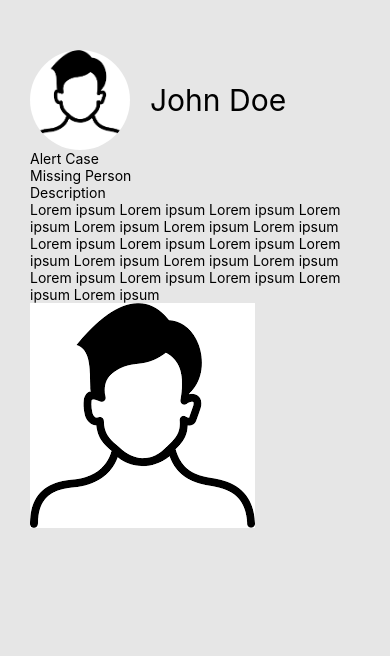
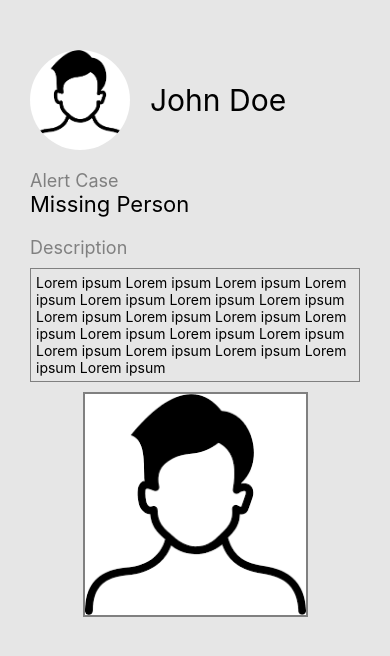
Before and after one commit to JeanPaul-AbiZeid/SOS, a React Native app in the folder SOS-ReactNative/: screen / in a window 390 px wide. Shown: the top 656 px of the page. Built offline with nearby package versions, Linux system fonts and the light colour scheme.

Commit message:
frontend: adjusting and styling the alert page

```diff
--- a/SOS-ReactNative/components/AlertPage/Alert.js
+++ b/SOS-ReactNative/components/AlertPage/Alert.js
@@ -14,7 +14,7 @@ export default function Alert() {
         <Text style={styles.case}>Alert Case</Text>
         <Text style={styles.title}>Missing Person</Text>
 
-        <Text style={styles.title}>Description</Text>
+        <Text style={styles.case}>Description</Text>
         <Text style={styles.desc}>Lorem ipsum Lorem ipsum Lorem ipsum Lorem ipsum Lorem ipsum Lorem ipsum Lorem ipsum Lorem ipsum Lorem ipsum Lorem ipsum Lorem ipsum Lorem ipsum Lorem ipsum Lorem ipsum Lorem ipsum Lorem ipsum Lorem ipsum Lorem ipsum Lorem ipsum </Text>
 
         <Image style={styles.image} source={require('../../assets/persona.png')}/>
--- a/SOS-ReactNative/components/AlertPage/styles.js
+++ b/SOS-ReactNative/components/AlertPage/styles.js
@@ -22,6 +22,25 @@ const styles = StyleSheet.create({
         fontSize: 30,
         fontWeight: '400',
         marginLeft: 20,
+    },
+    title: {
+        fontSize: 22
+    },
+    desc: {
+        borderColor: 'gray',
+        borderWidth: 1,
+        padding: 5,
+        marginVertical: 10,
+    },
+    image: {
+        alignSelf: 'center',
+        borderColor: 'gray',
+        borderWidth: 2
+    },
+    case: {
+        color: 'gray',
+        fontSize: 18,
+        marginTop: 20
     }
 });
 
```
